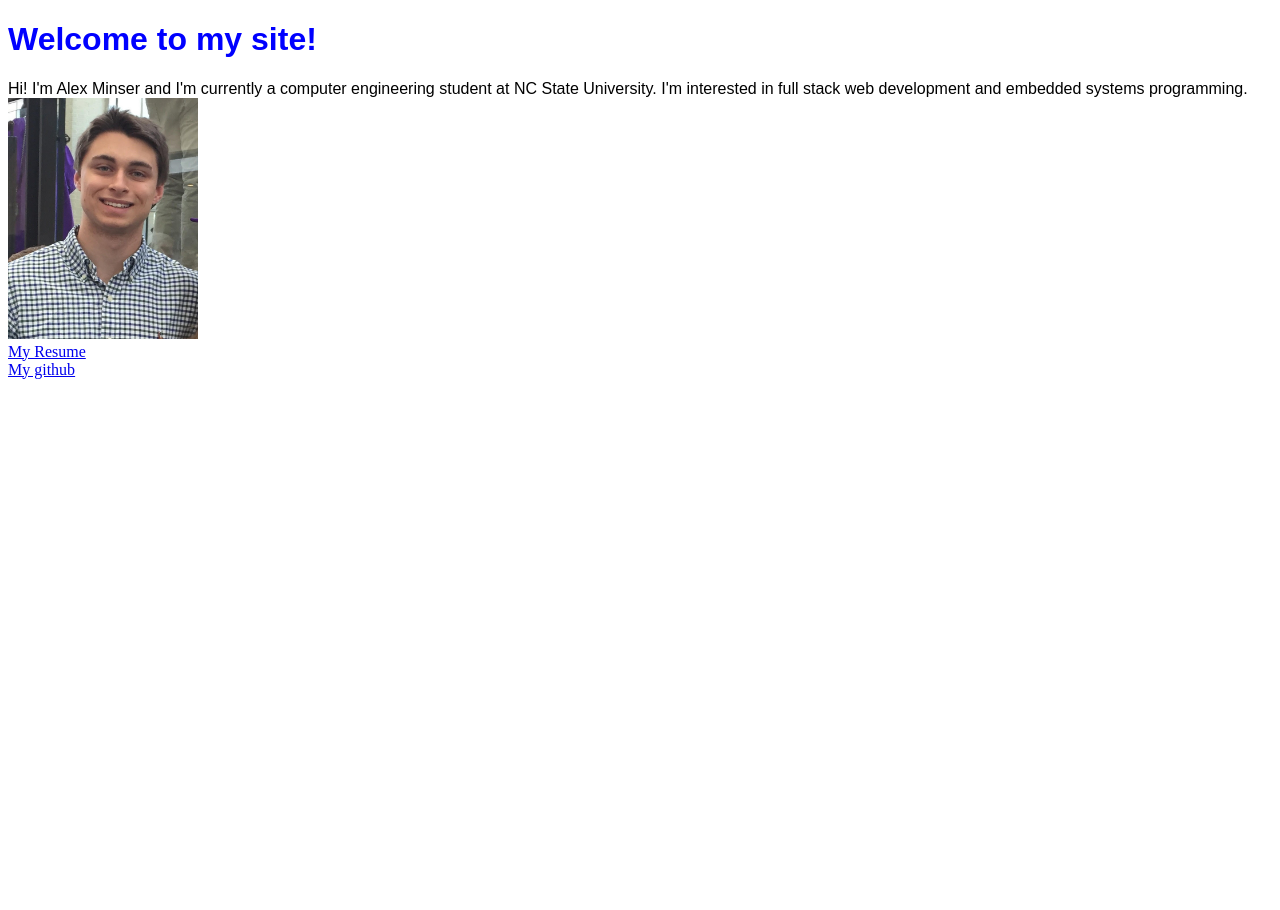
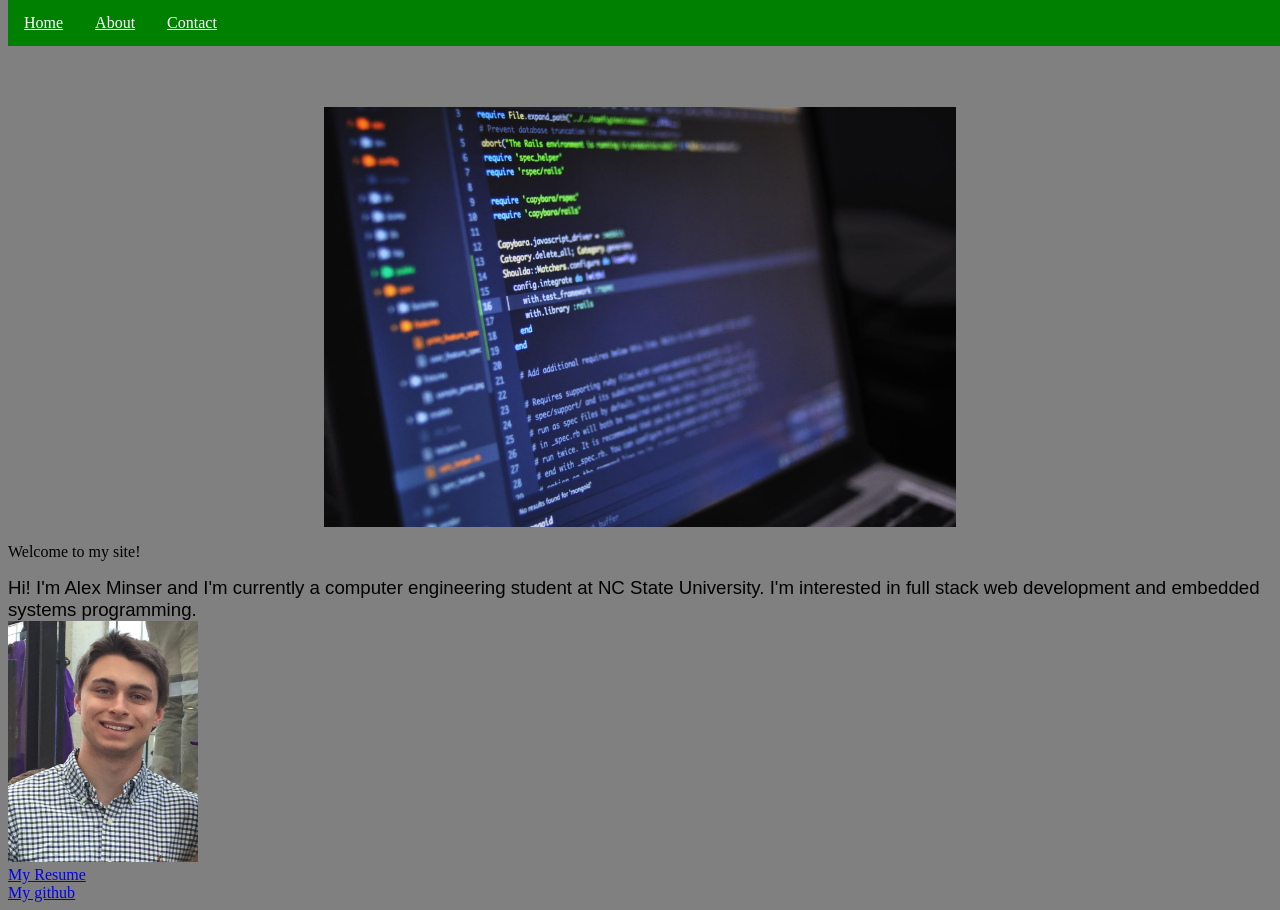
Before and after one commit to AlexanderMinser/PersonalSite, a plain HTML site: page index.html in a window 1280 px wide. Before the commit the page ends 800 px from the top, so only its background shows below. Drawn offline with Linux system fonts and the light colour scheme.

Commit message:
Added more ui stuff

```diff
--- a/index.html
+++ b/index.html
@@ -1,14 +1,24 @@
 <!DOCTYPE html>
 <html>
+
     <link rel="stylesheet" href="style.css">
-    <h1>Welcome to my site!</h1>
+
+    <div class="navbar">
+        <a href=#home>Home</a>
+        <a href=#about>About</a>
+        <a href=#contact>Contact</a>
+    </div><br><br>
+
+    <img id="code_pic" class="center" src="code_background.jpeg">
+
+    <p>Welcome to my site!</p>
     <div id="main">
         Hi! I'm Alex Minser and I'm currently a computer engineering student
         at NC State University. I'm interested in full stack web development and
         embedded systems programming.
     </div>
     <div>
-        <img src="me2.jpg"><br>
+        <img id="me" src="me2.jpg"><br>
         <a href="https://docs.google.com/document/d/1seksKe4JhF9YRp7H6eOrNyXdpxjfXg1fJ_zpQhT-Htk/edit">
         My Resume</a><br>
         <a href="https://github.com/AlexanderMinser">My github</a>
--- a/style.css
+++ b/style.css
@@ -5,11 +5,43 @@ h1 {
     font-family: Arial;
 }
 
-img {
+body {
+    background-color: grey;
+}
+
+#me {
     max-width: 15%;
     max-height: 15%;
+}
+.center {
+    display: block;
+    margin-left: auto;
+    margin-right: auto;
+    width: 50%;
+  }
+
+#code_pic {
+    padding-top: 5%;
+    max-height: 30%;
+    max-width: 50%;
 }
 
 #main {
     font-family: Arial;
+    font-size: 14pt;
 }
+
+.navbar {
+    overflow: hidden;
+    background-color: green;
+    position: fixed;
+    top: 0;
+    width: 100%;
+}
+
+.navbar a {
+    float: left;
+    display: block;
+    color:white;
+    padding: 14px 16px;
+}
```
Also changed, not shown: code_background.jpeg (added).
